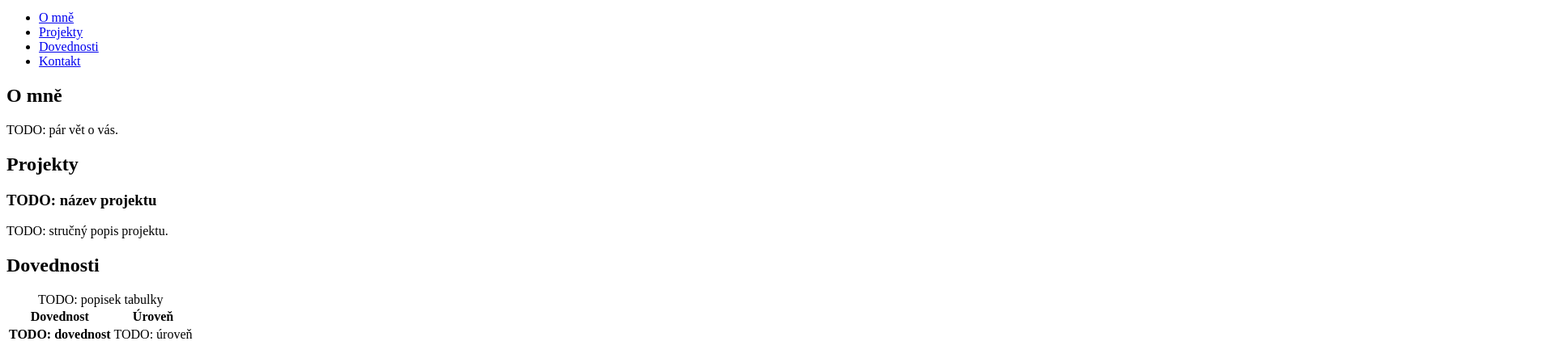
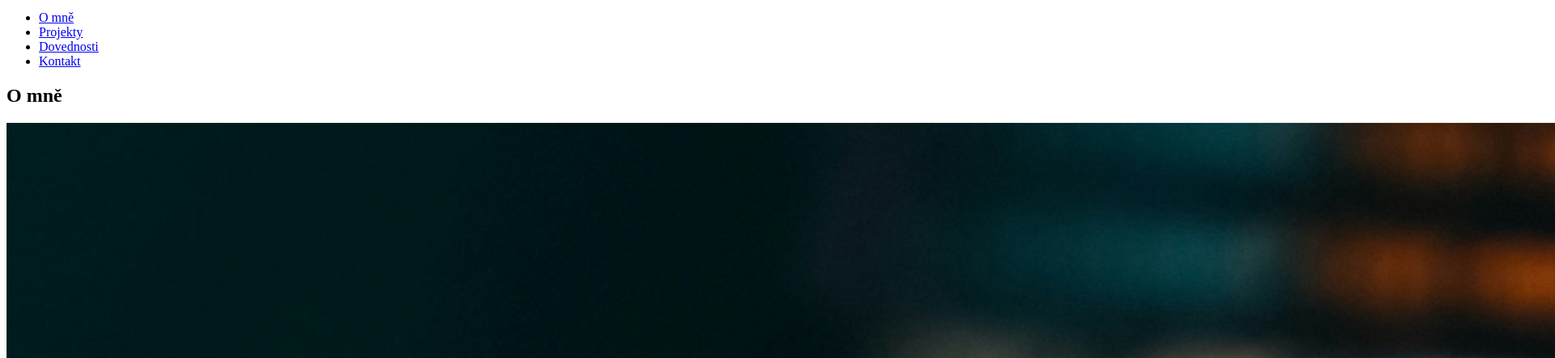
Before and after one commit to SlivaSlavek/osobni-stranka, a plain HTML site: page index.html in a window 1280 px wide. Shown: the part 127-570 px from the top of the page at 81% size, 1920 px wide, since content can reach past the window. Drawn offline with Linux system fonts and the light colour scheme; files that its build step writes are made by us from their sources.

Commit message:
feat: Přidána sekce O mně s dekorativním obrázkem.

```diff
--- a/index.html
+++ b/index.html
@@ -28,10 +28,8 @@
 
     <section id="o-mne" class="card" aria-labelledby="o-mne-nadpis">
       <h2 id="o-mne-nadpis">O mně</h2>
-      <!-- TODO: vložte fotku nebo obrázek do složky img/, odkomentujte řádek níže
-           a vyplňte výstižný alt (u čistě dekorativního obrázku alt prázdný):
-      -->
-      <p>TODO: pár vět o vás.</p>
+      <img src="img/img1.jpg"/>
+      <p>Studuji již třetím rokem Střední průmyslovou školu elektrotechnickou v Praze, kde jsem na oboru Informačních technologií. Umím programovat v jazycích Java a C#, umím taktéž pracovat s HTML a CSS.</p>
     </section>
 
     <section id="projekty" aria-labelledby="projekty-nadpis">
```
Also changed, not shown: img/img1.jpg (added).
